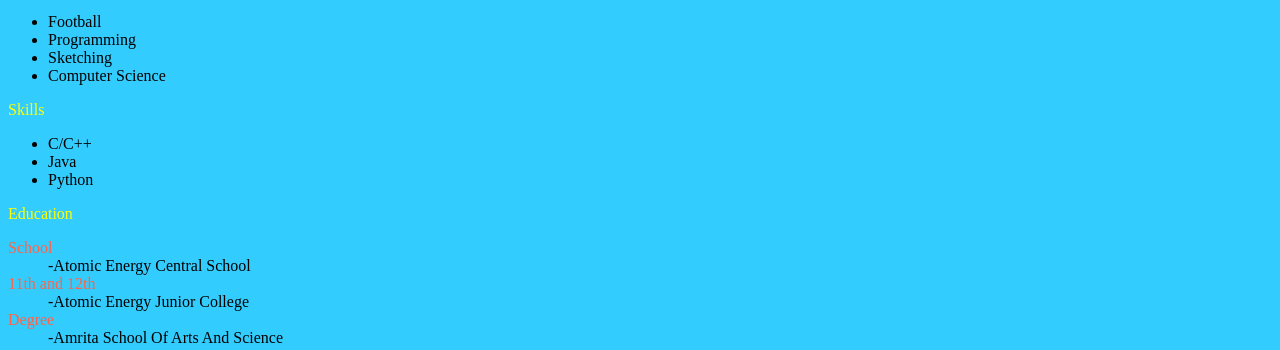
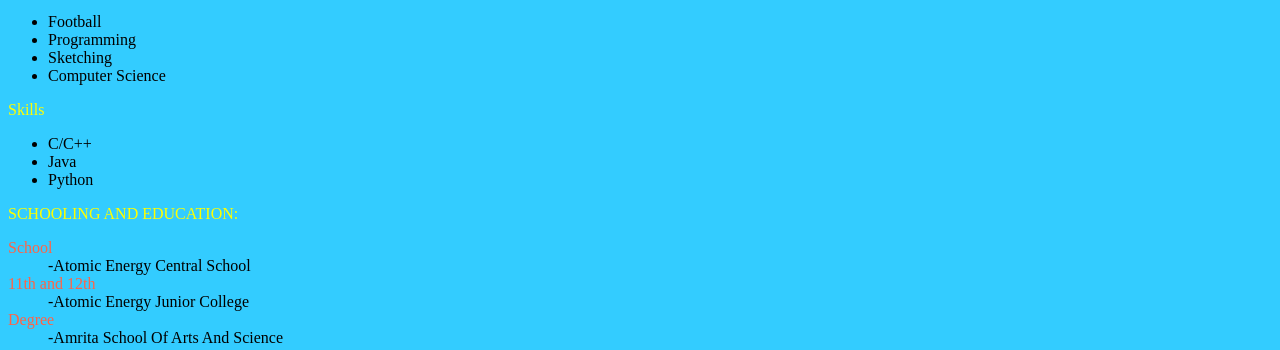
Before and after one commit to jmmaheswar/HTML, a plain HTML site: page index.html in a window 1280 px wide. Shown: the part 453-803 px from the top of the page. Drawn offline with Linux system fonts and the light colour scheme.

Commit message:
first commit

```diff
--- a/index.html
+++ b/index.html
@@ -22,7 +22,7 @@
     <li>Python</li>
   </ul>
 
-  <p style="color:Yellow;">Education</p>
+  <p style="color:Yellow;">SCHOOLING AND EDUCATION: </p>
 
     <dt  style="color:Tomato;">School</dt>
 
```
Also changed, not shown: style.css (added).
